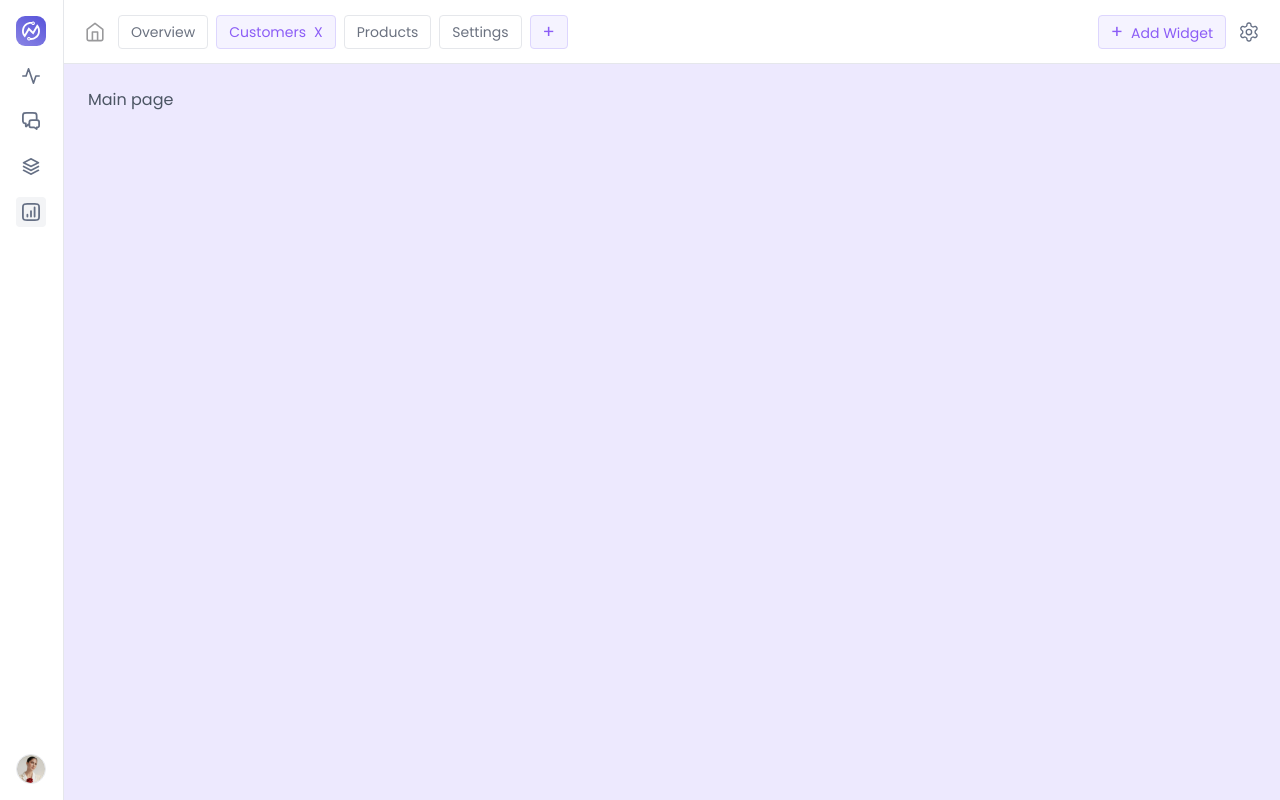
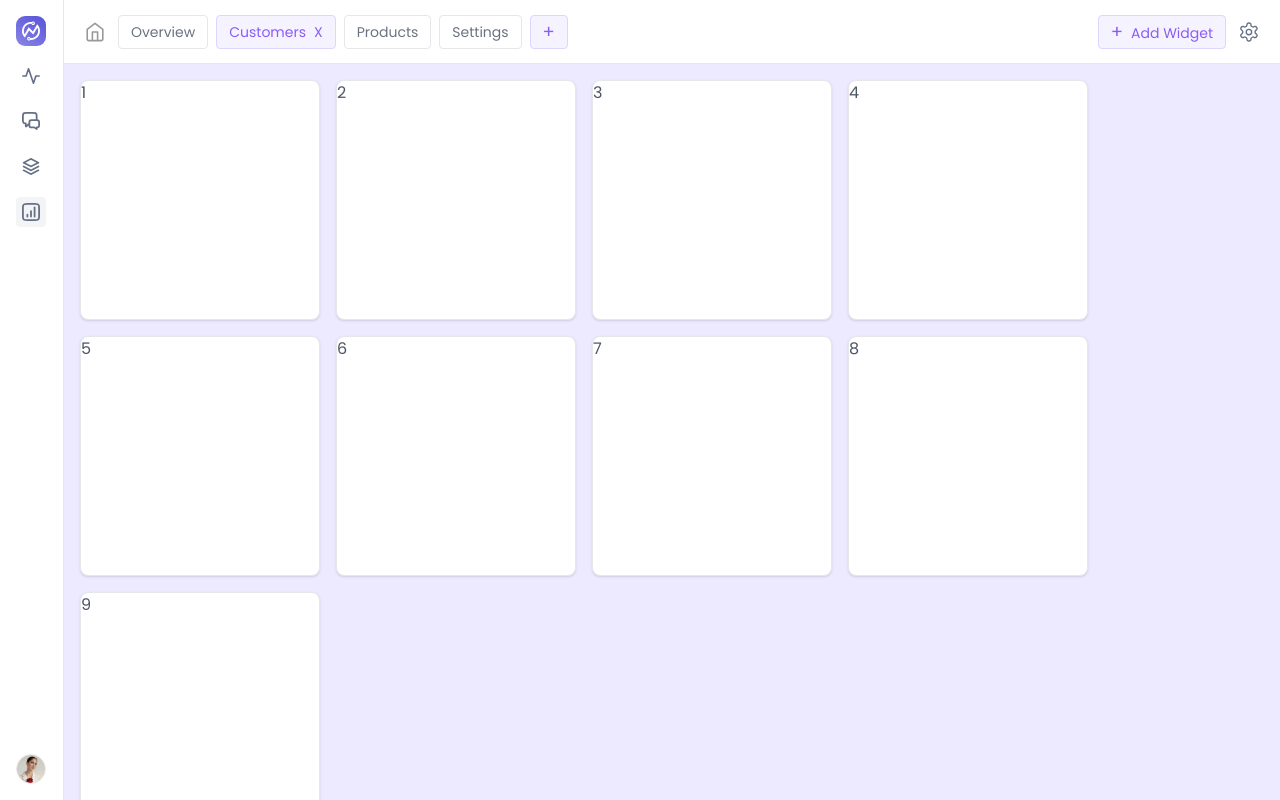
Before and after one commit to SaurabhTiwari4093/crux-assignment-frontend, a React (Create React App) app: page / in a window 1280 px wide. Built offline with nearby package versions, Linux system fonts and the light colour scheme.

Commit message:
Corrected side and nav bar

```diff
--- a/src/App.js
+++ b/src/App.js
@@ -2,19 +2,20 @@ import { useState } from "react";
 import Home from "./Home";
 import Sidebar from "./components/sidebar";
 import Navbar from "./components/navbar";
-import AddWidgets from "./components/addWidgets";
+import AddWidget from "./components/addWidget";
 
 function App() {
-  const [addWidgets, setAddWidgets] = useState(false);
+  const [addWidget, setAddWidget] = useState(false);
+  const [widgetList,setWidgetList] = useState([1,2,3,4,5,6,7,8,9]);
 
   return (
-    <div className="text-gray-600 bg-violet-100 h-screen w-screen">
+    <div className="text-gray-600 bg-violet-100 h-screen">
       {
-        addWidgets ? <AddWidgets setAddWidgets={setAddWidgets} /> : <></>
+        addWidget ? <AddWidget setAddWidget={setAddWidget} /> : <></>
       }
       <Sidebar />
-      <Navbar setAddWidgets={setAddWidgets} />
-      <Home />
+      <Navbar setAddWidget={setAddWidget} />
+      <Home widgetList={widgetList}/>
     </div>
   );
 }
--- a/src/Home.js
+++ b/src/Home.js
@@ -1,10 +1,14 @@
 import React from 'react'
 
-export default function Home() {
+export default function Home({widgetList}) {
     return (
-        <div className="pl-16">
-            <div className="p-6">
-                Main page
+        <div className="pl-16 pt-16 h-full overflow-auto">
+            <div className="p-4 flex gap-4 flex-wrap">
+                {widgetList.map((value,key)=>(
+                    <div className='rounded-lg bg-white h-60 w-60 border shadow'>
+                        {value}
+                    </div>
+                ))}
             </div>
         </div>
     )
--- a/src/components/addWidgets.js
+++ b/src/components/addWidget.js
@@ -5,18 +5,18 @@ import Chart1 from "../images/chart1.svg";
 import Chart2 from "../images/chart2.svg";
 import Chart3 from "../images/chart3.svg";
 
-export default function AddWidgets({ setAddWidgets }) {
+export default function AddWidget({ setAddWidget }) {
 
-    const closeAddWidgets = () => {
+    const closeAddWidget = () => {
         document.body.style.overflow = "auto";
-        setAddWidgets(false);
+        setAddWidget(false);
     }
 
     return (
-        <div className='absolute top-0 left-0 h-screen w-screen flex justify-center items-center bg-black bg-opacity-50 p-4 z-10'>
+        <div className='absolute top-0 left-0 h-screen w-screen flex justify-center items-center bg-black bg-opacity-50 p-4 z-20'>
             <div className='bg-white rounded-lg shadow w-full md:w-2/3 z-10'>
                 <div className='p-4 pb-0 flex justify-end'>
-                    <div className='hover:bg-gray-50 px-2 py-1 rounded text-gray-500 cursor-pointer' onClick={closeAddWidgets}>X</div>
+                    <div className='hover:bg-gray-50 px-2 py-1 rounded text-gray-500 cursor-pointer' onClick={closeAddWidget}>X</div>
                 </div>
                 <div className='w-full p-4 pt-0 border-b-2 md:flex justify-between items-end'>
                     <div className='flex gap-2'>
@@ -59,7 +59,7 @@ export default function AddWidgets({ setAddWidgets }) {
                             <button className='bg-violet-100 hover:bg-violet-200 border border-violet-200 px-3 py-2 rounded flex justify-center items-center w-36'>
                                 <img src={Clock} height={20} width={20} alt={"Clock"}/>
                             </button>
-                            <button className='w-full border hover:bg-gray-100 px-3 py-2 rounded' onClick={closeAddWidgets}>Cancel</button>
+                            <button className='w-full border hover:bg-gray-100 px-3 py-2 rounded' onClick={closeAddWidget}>Cancel</button>
                             <button className='w-full bg-violet-600 border border-violet-700 hover:bg-violet-700 text-white px-3 py-2 rounded'>Save</button>
                         </div>
                     </div>
--- a/src/components/navbar.js
+++ b/src/components/navbar.js
@@ -2,15 +2,15 @@ import React from 'react';
 import Setting from '../images/setting.svg';
 import Home from "../images/home.svg"
 
-export default function Navbar({setAddWidgets}) {
+export default function Navbar({setAddWidget}) {
 
-    const openAddWidgets=()=>{
+    const openAddWidget=()=>{
         document.body.style.overflow="hidden";
-        setAddWidgets(true);
+        setAddWidget(true);
     }
 
     return (
-        <div className='bg-white w-screen h-16 border-b pl-16'>
+        <div className='bg-white h-16 border-b pl-16 fixed w-screen'>
             <div className='w-full h-full flex justify-end md:justify-between items-center p-4'>
                 <div className='hidden md:flex gap-2'>
                     <img src={Home} height={30} width={30} alt='Setting' className='rounded p-1.5 hover:bg-gray-100 cursor-pointer' />
@@ -21,7 +21,7 @@ export default function Navbar({setAddWidgets}) {
                     <button className='px-3 py-0.5 rounded border border-violet-200 text-lg bg-violet-50 text-violet-500'>+</button>
                 </div>
                 <div className='flex gap-2'>
-                    <button className='bg-violet-50 text-violet-500 px-3 py-0.5 rounded border border-violet-200 text-sm' onClick={openAddWidgets}><span className='mr-2 text-lg'>+</span>Add Widget</button>
+                    <button className='bg-violet-50 text-violet-500 px-3 py-0.5 rounded border border-violet-200 text-sm' onClick={openAddWidget}><span className='mr-2 text-lg'>+</span>Add Widget</button>
                     <img src={Setting} height={30} width={30} alt='Setting' className='rounded p-1.5 hover:bg-gray-100 cursor-pointer' />
                 </div>
             </div>
--- a/src/components/sidebar.js
+++ b/src/components/sidebar.js
@@ -8,7 +8,7 @@ import Nav4 from "../images/nav4.svg";
 
 export default function Sidebar() {
   return (
-    <div className='h-screen bg-white absolute left-0 top-0 w-16 border-r flex flex-col justify-between p-4'>
+    <div className='bg-white fixed left-0 top-0 w-16 border-r flex flex-col justify-between p-4 h-full z-10'>
         <div className='flex flex-col gap-4'>
             <img src={Crux} height={30} width={30} alt='Header' className='cursor-pointer'/>
             <img src={Nav1} height={30} width={30} alt='Nav1' className='rounded p-1.5 hover:bg-gray-100 cursor-pointer'/>
```
